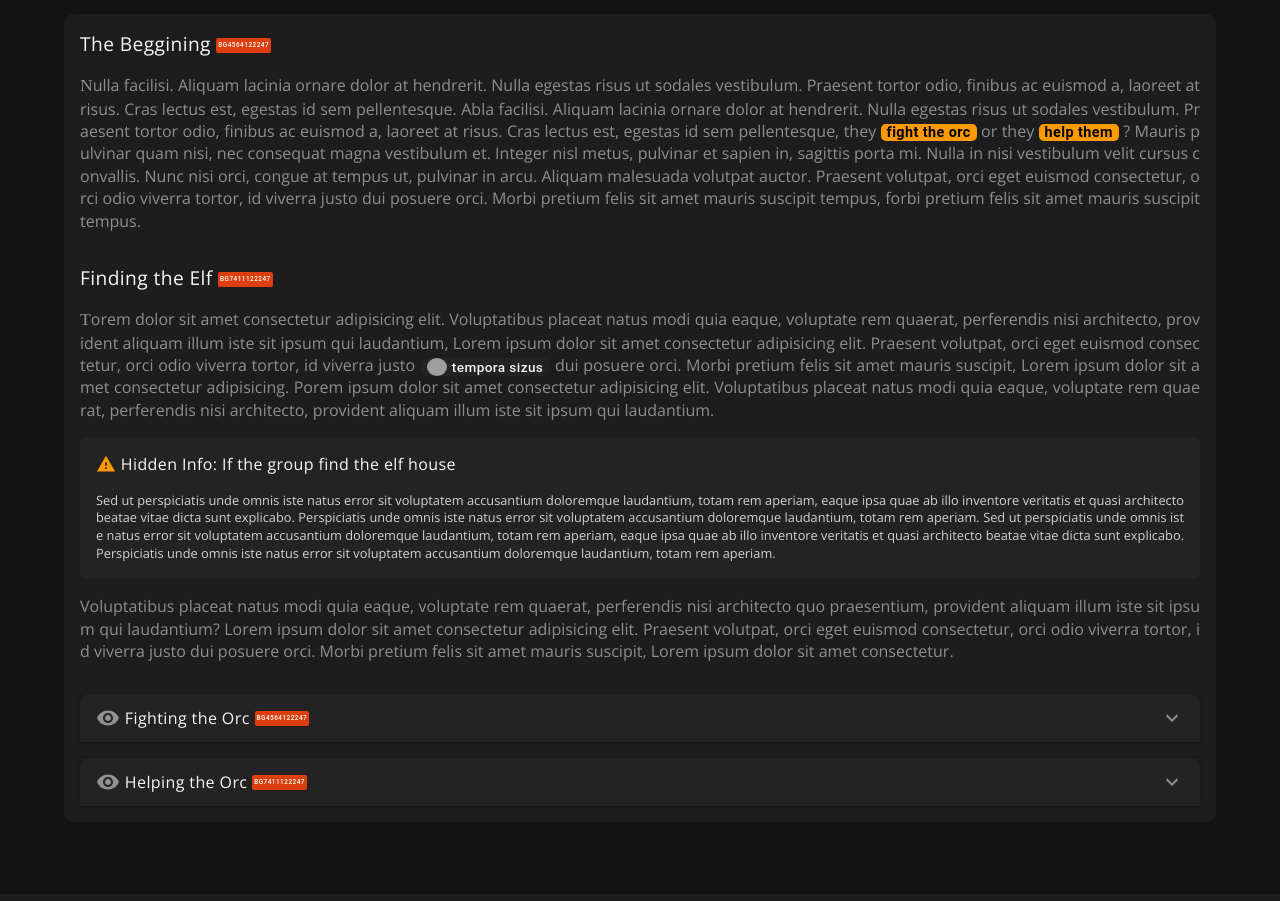
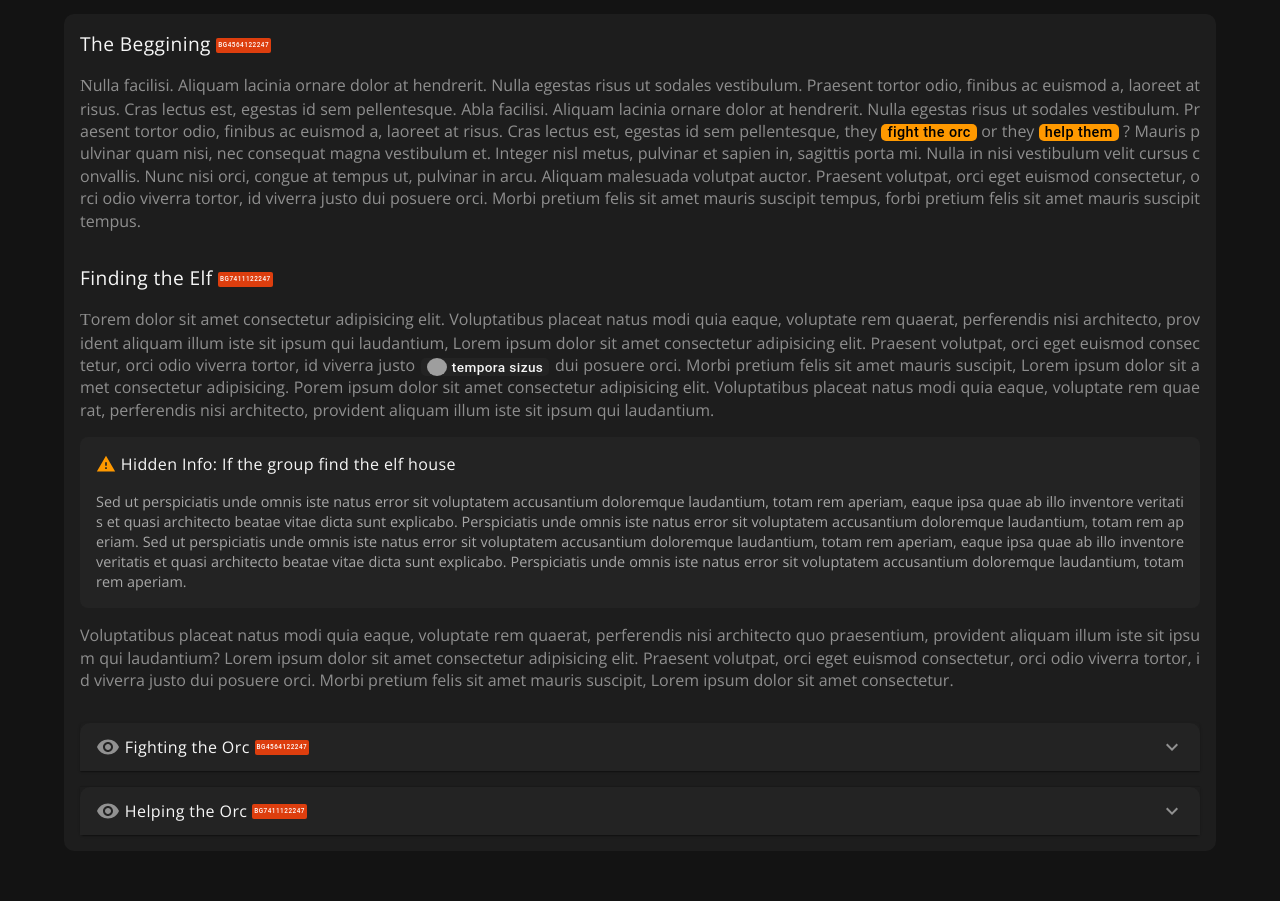
Before and after one commit to volpatocode/bardgoblin, a Next.js app: page / in a window 1280 px wide. Shown: the part 1600-2501 px from the top of the page. Built offline with nearby package versions, Linux system fonts and the light colour scheme; no server answers; the database is empty; grey boxes are pictures that could not be loaded; a web font is replaced by a local one.

Commit message:
changes: minimal styles

```diff
--- a/src/components/Topic/BadgeCharacter/styles.ts
+++ b/src/components/Topic/BadgeCharacter/styles.ts
@@ -10,7 +10,6 @@ export const BadgeCharacter = styled(Button)`
   border-radius: 5px;
   line-height: normal;
   letter-spacing: 0.4px;
-  font-weight: 500;
   :hover {
     background: #232323;
   }
--- a/src/components/Topic/BadgeOption/styles.ts
+++ b/src/components/Topic/BadgeOption/styles.ts
@@ -10,7 +10,6 @@ export const BadgeOption = styled(Button)`
   border-radius: 5px;
   transition: 200ms ease-in-out;
   min-width: 0;
-  font-weight: 600;
   line-height: normal;
   :hover {
     background: #FF9900;
--- a/src/components/Topic/Hiperlink/styles.ts
+++ b/src/components/Topic/Hiperlink/styles.ts
@@ -5,7 +5,7 @@ export const HiperLink = styled.a`
   font-size: 1rem;
   color: rgba(255, 255, 255, 0.5);
   font-weight: 400;
-  text-decoration: underline dotted #ff9900;
+  text-decoration: underline solid #ff9900;
 
   transition: 200ms ease-in-out;
   :hover {
--- a/src/components/Topic/TopicHiddenInfo/styles.ts
+++ b/src/components/Topic/TopicHiddenInfo/styles.ts
@@ -18,6 +18,9 @@ export const TopicHiddenInfoTitleWrapper = styled(Box)`
   flex-direction: row;
   gap: 0.3rem;
   align-items: center;
+  @media (max-width: 600px) {
+    flex-direction: column;
+  }
 `;
 
 export const TopicHiddenInfoTitle = styled.h4`
@@ -30,8 +33,10 @@ export const TopicHiddenInfoTitle = styled.h4`
 
 export const TopicHiddenInfoContent = styled.p`
   text-align: justify;
-  font-size: 0.8rem;
-  color: rgba(255, 255, 255, 0.8);
+  word-break: break-all;
+  font-size: 0.9rem;
+  line-height: 1.4;
+  color: rgba(255, 255, 255, 0.6);
 `;
 
 export const DangerIcon = styled(ReportProblemIcon)`
--- a/src/contexts/UserContext.tsx
+++ b/src/contexts/UserContext.tsx
@@ -51,7 +51,7 @@ export const UserContext = createContext<UserContextType>(
 );
 
 export const UserContextProvider = ({ children }: UserContextProps) => {
-  const { setIsMenuOpen, setIsNavbarMenuOpen } = useContext(UserModalContext);
+  const { setIsUserMenuOpen, setIsNavbarMenuOpen } = useContext(UserModalContext);
   const { screenMd, forceHome, refreshPage } = useContext(UtilsContext);
   const currentUser = auth?.currentUser;
   const [isAuthorized, setIsAuthorized] = useState(false);
@@ -95,7 +95,7 @@ export const UserContextProvider = ({ children }: UserContextProps) => {
       uid: res?.user?.uid,
     })
       .then(() => {
-        setIsMenuOpen(false), screenMd && setIsNavbarMenuOpen(false);
+        setIsUserMenuOpen(false), screenMd && setIsNavbarMenuOpen(false);
         forceHome();
       })
       .catch((error) => setErrorFirebase(error.message))
@@ -108,7 +108,7 @@ export const UserContextProvider = ({ children }: UserContextProps) => {
     setIsLoading(true);
     await signInWithEmailAndPassword(auth, data.email, data.password)
       .then(() => {
-        setIsMenuOpen(false), screenMd && setIsNavbarMenuOpen(false);
+        setIsUserMenuOpen(false), screenMd && setIsNavbarMenuOpen(false);
         forceHome();
       })
       .catch((error) => setErrorFirebase(error.message))
@@ -121,7 +121,7 @@ export const UserContextProvider = ({ children }: UserContextProps) => {
     setIsLoading(true);
     await signOut(auth)
       .then(() => {
-        setIsMenuOpen(false), screenMd && setIsNavbarMenuOpen(false);
+        setIsUserMenuOpen(false), screenMd && setIsNavbarMenuOpen(false);
         forceHome();
       })
       .finally(() => {
```
